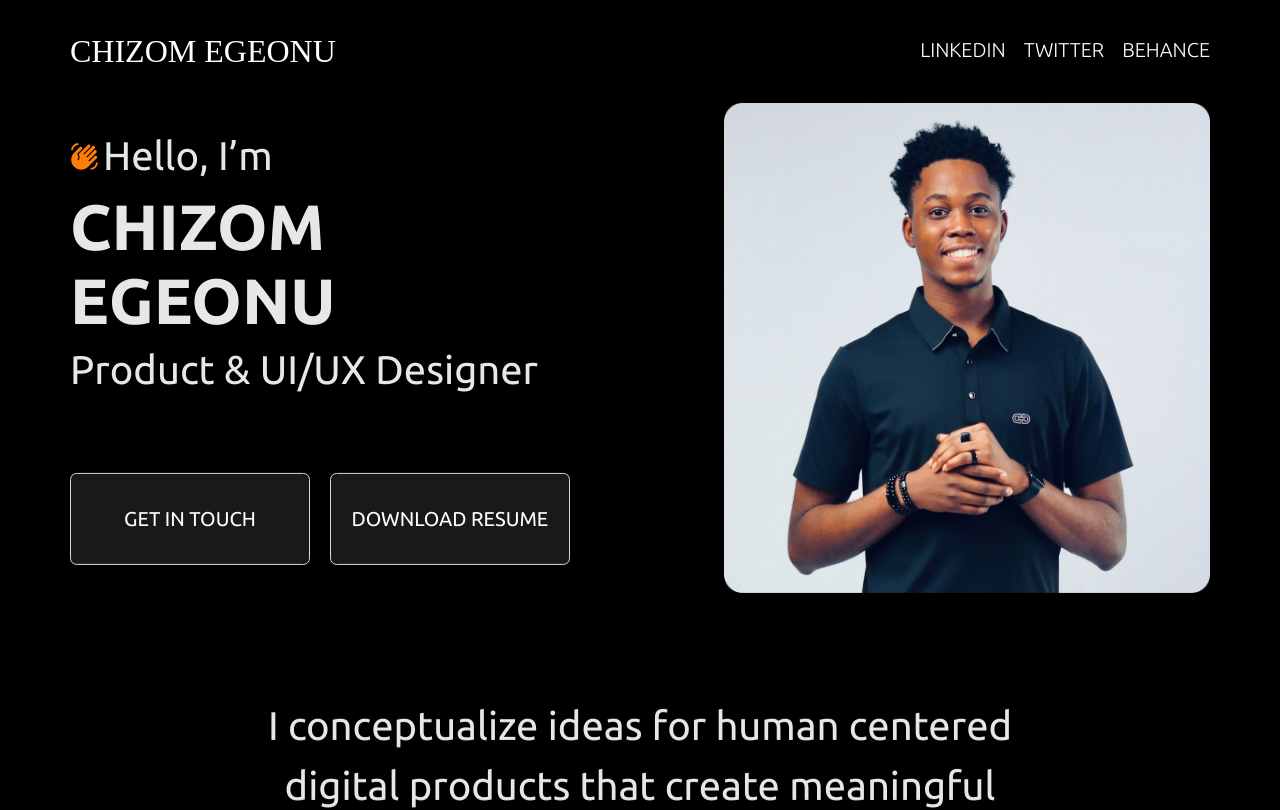
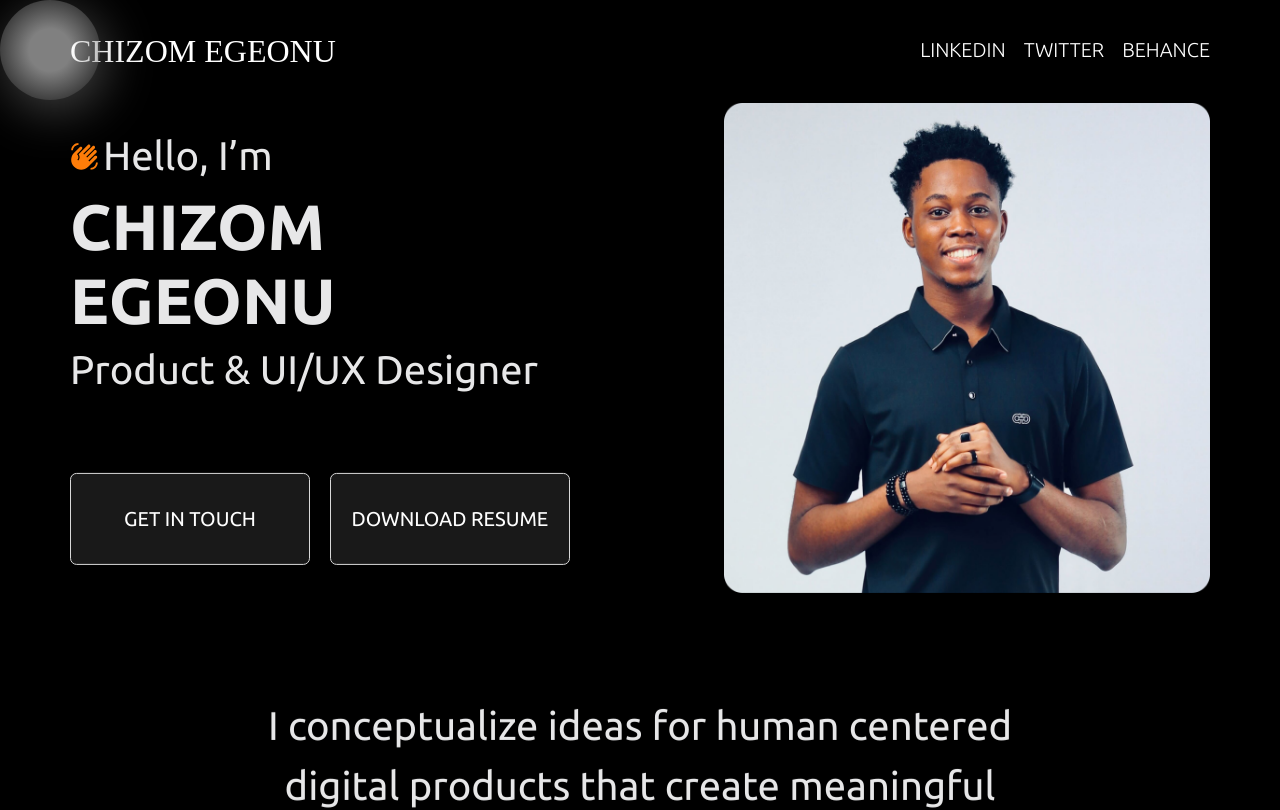
Before and after one commit to B-Koda-Projects/chizom-portfolio, a Next.js app: page / in a window 1280 px wide. Shown: the top 810 px of the page. Built offline with nearby package versions, Linux system fonts and the light colour scheme; a web font is replaced by a local one.

Commit message:
feat: added in some more styling, including a minor flashlight effect

```diff
--- a/src/pages/_app.tsx
+++ b/src/pages/_app.tsx
@@ -1,6 +1,42 @@
-import 'styles/globals.scss'
-import type { AppProps } from 'next/app'
+import 'styles/globals.scss';
+import type { AppProps } from 'next/app';
+import { useEffect } from 'react';
 
 export default function App({ Component, pageProps }: AppProps) {
-  return <Component {...pageProps} />
+  useEffect(() => {
+    const cursor = document.getElementById('custom_cursor') as HTMLElement;
+
+    const positionElement = (e: any) => {
+      const mouseY = e.pageY;
+      const mouseX = e.pageX;
+
+      document.documentElement.style.setProperty('--cursorX', mouseX + 'px');
+      document.documentElement.style.setProperty('--cursorY', mouseY + 'px');
+
+      cursor.style.transform = `translate3d(${mouseX - 50}px, ${
+        mouseY - 50
+      }px, 0)`;
+    };
+
+    window.addEventListener('mousemove', positionElement);
+  }, []);
+
+  // useEffect(() => {
+  //   function update(e: any) {
+  //     var x = e.pageX || e.clientX || e.touches[0]?.clientX;
+  //     var y = e.pageY || e.clientY || e.touches[0]?.clientY;
+
+  //     document.documentElement.style.setProperty('--cursorX', x + 'px');
+  //     document.documentElement.style.setProperty('--cursorY', y + 'px');
+  //   }
+
+  //   document.addEventListener('mousemove', update);
+  //   document.addEventListener('touchmove', update);
+  // }, []);
+  return (
+    <>
+      <div className='custom_cursor' id='custom_cursor'></div>
+      <Component {...pageProps} />
+    </>
+  );
 }
--- a/src/styles/components/loadingportfolio.module.scss
+++ b/src/styles/components/loadingportfolio.module.scss
@@ -44,11 +44,13 @@
 // }
 
 .loading_portfolio {
-  position: fixed;
-  top: 0;
-  left: 0;
-  right: 0;
-  bottom: 0;
+  // position: fixed;
+  // top: 0;
+  // left: 0;
+  // right: 0;
+  // bottom: 0;
+  height: 100vh;
+  width: 100vw;
   display: flex;
   align-items: center;
   justify-content: center;
--- a/src/styles/globals.scss
+++ b/src/styles/globals.scss
@@ -21,6 +21,24 @@
   // animation: animate_in 0.5s ease-in-out;
 }
 
+/* Flashlight Overlay */
+:root {
+  cursor: none;
+}
+.custom_cursor {
+  background-color: rgba(255, 255, 255, 0.507);
+  height: 10rem;
+  width: 10rem;
+  border-radius: 50%;
+  position: absolute;
+  z-index: 5;
+  background: #fff;
+  box-shadow: 0.5rem 1rem 5rem #888888;
+  opacity: 0.5;
+  pointer-events: none;
+  background-image: radial-gradient(white 30%, grey 70%);
+}
+
 button,
 input,
 textarea {
@@ -33,6 +51,8 @@ body {
   color: white;
   background-color: black;
   font-size: 62.5%;
+  scroll-behavior: smooth !important;
+  // cursor: none;
 }
 
 a {
```
